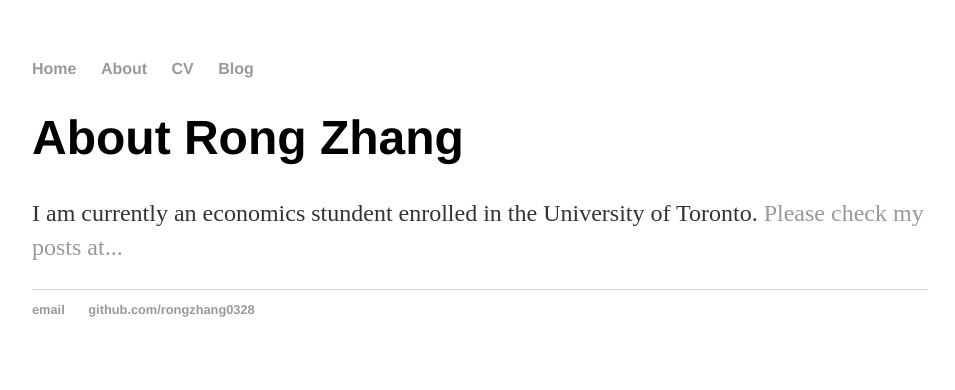
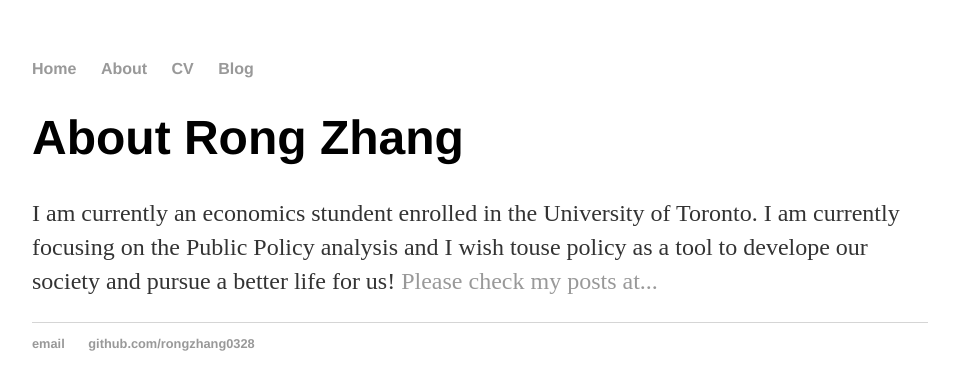
Before and after one commit to RongZhang0328/RongZhang0328.github.io, a Jekyll site: the page built from about/index.html, in a window 1280 px wide. Shown: the top 390 px of the page, without its empty margins (160-1115 px from the left). Built offline with Jekyll 4.4.1, drawn with Linux system fonts in a browser that asks for light colours.

Commit message:
Update index.html

```diff
--- a/about/index.html
+++ b/about/index.html
@@ -4,5 +4,5 @@ title: "About Rong Zhang"
 ---
 <div class="blurb">
 	<h1>About Rong Zhang</h1>
-	<p>I am currently an economics stundent enrolled in the University of Toronto. <a href="/blog">Please check my posts at...</a></p>
+	<p>I am currently an economics stundent enrolled in the University of Toronto. I am currently focusing on the Public Policy analysis and I wish touse policy as a tool to develope our society and pursue a better life for us! <a href="/blog">Please check my posts at...</a></p>
 </div><!-- /.blurb -->
```
